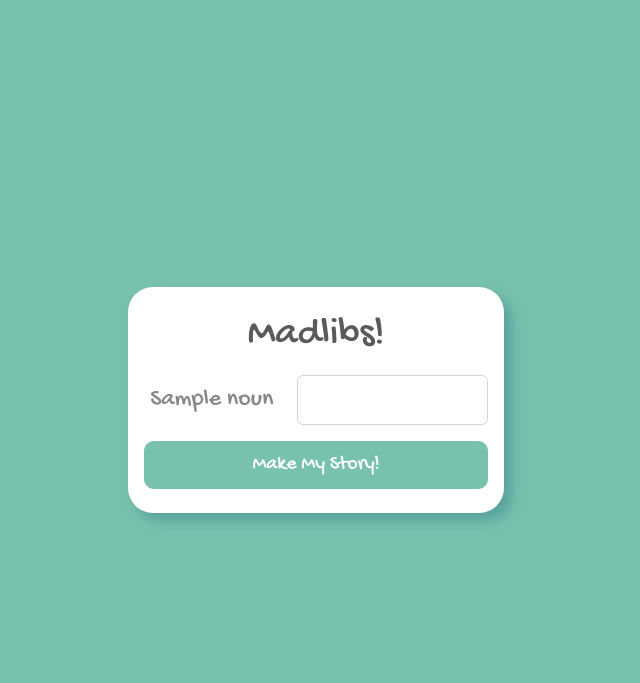
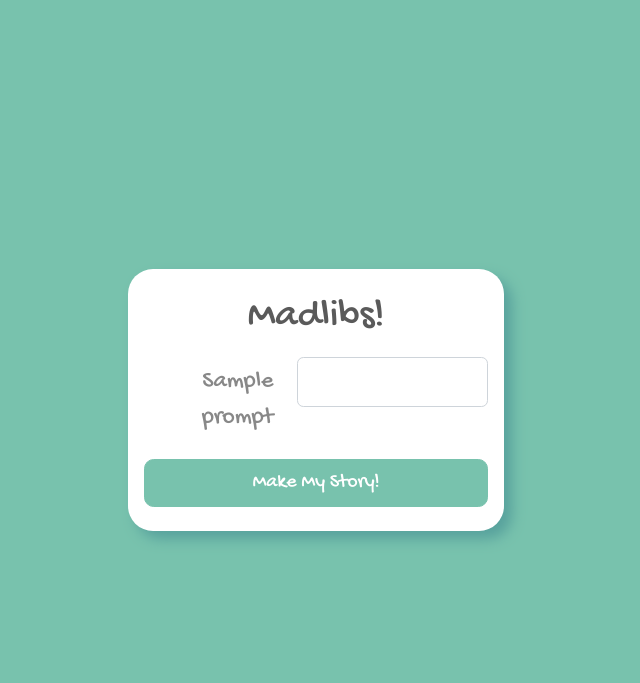
Before and after one commit to c-essej/flask-madlibs, a Flask app: template templates/questions.html in a window 1280 px wide. Shown: the top 683 px of the page, without its empty margins (324-964 px from the left). Run offline with Flask 3, Linux system fonts and the light colour scheme; the template is opened without the code that fills it: most values are stand-ins (such as "Sample title", 1, 10 or a date in 2020).

Commit message:
WIP updated HTML form

```diff
--- a/app.py
+++ b/app.py
@@ -8,13 +8,16 @@ app.config['SECRET_KEY'] = "secret"
 
 debug = DebugToolbarExtension(app)
 
-{}
+
+
+# ["place", "noun", "verb", "adjective", "plural_noun"],
 
 @app.get('/')
 def to_homepage():
-    name = request.args['noun']
+
+    prompts = silly_story.prompts
 
     return render_template(
         "questions.html",
-
+        prompts = prompts
     )
--- a/templates/questions.html
+++ b/templates/questions.html
@@ -7,24 +7,25 @@
 <h1 class="pt-4 mb-3 text-center">Madlibs!</h1>
 
 <div class="ms-3 me-3">
+  {% for prompt in prompts %}
   <form action="/results" class="pb-4">
 
     <!-- an example of one field -- you should make these autogenerated! -->
     <div class="mb-3 row">
-        <label class="col-5 col-form-label text-end">{{ noun }}</label>
+      <label class="col-5 col-form-label text-end">{{ prompt }}</label>
       <div class="col-7">
-          <input
-              name="noun"
-              required
-              aria-label="noun"
-              class="form-control">
+        <input name={{ prompt }} required aria-label="noun" class="form-control">
       </div>
     </div>
+    {% endfor %}
+
+
 
     <button class="btn btn-primary btn-lg w-100">
       Make My Story!
     </button>
   </form>
+
 </div>
 
 {% endblock %}
```
Lines whose indentation alone changed are shown as unchanged.
